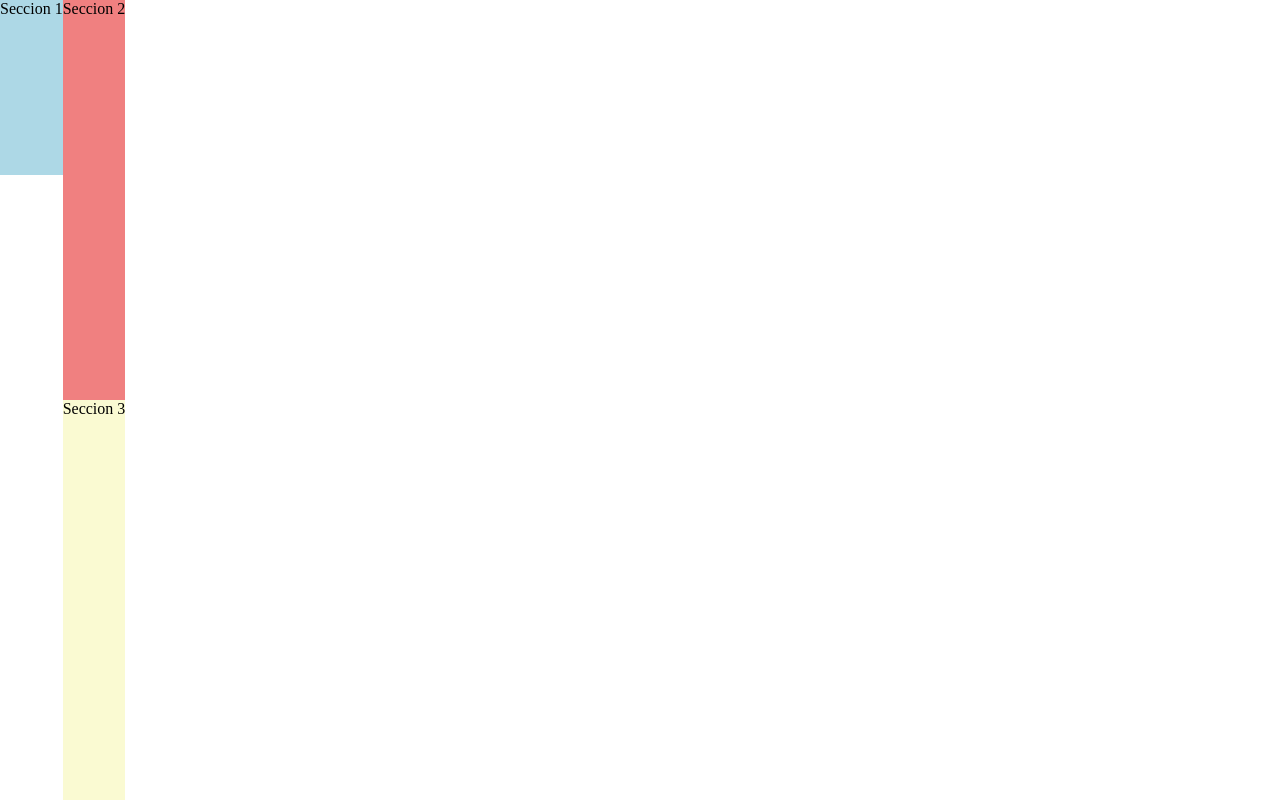
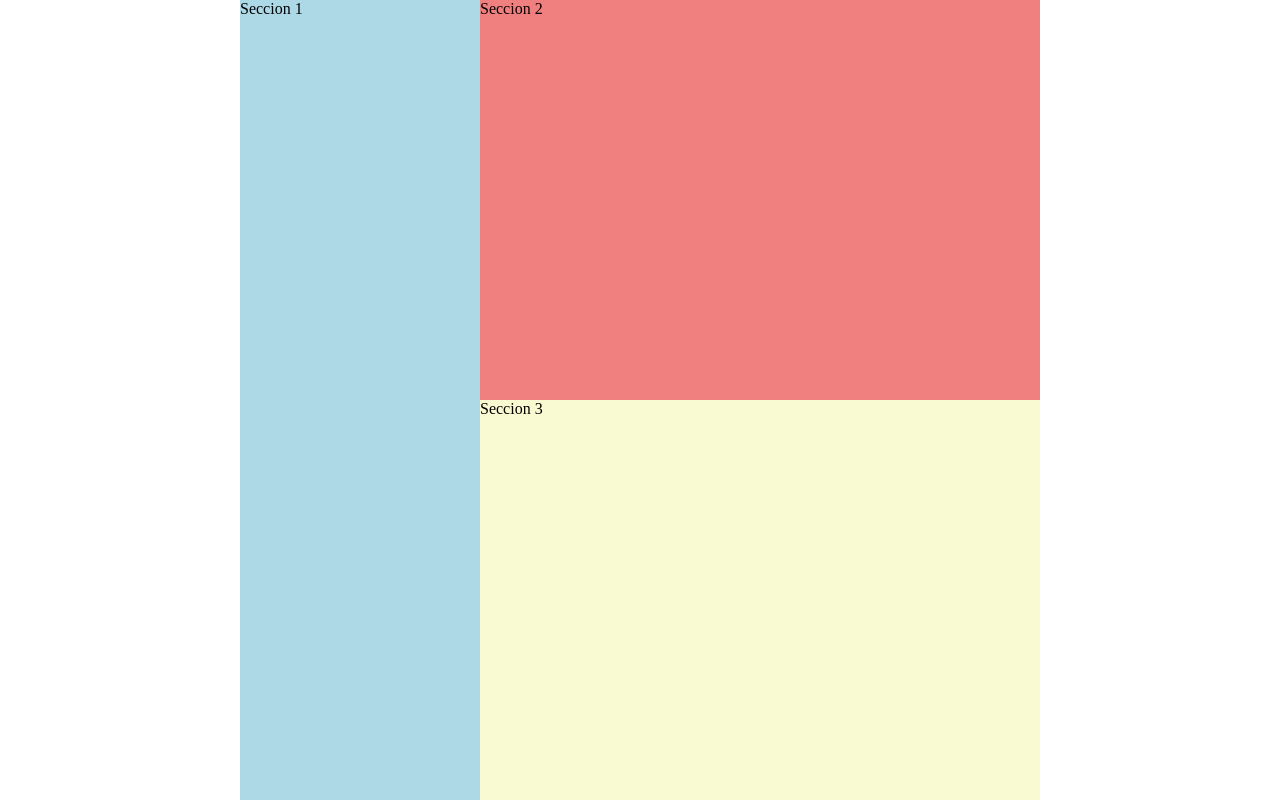
Before and after one commit to contreras117/patrones_responsive, a plain HTML site: page layout_shifter/index.html in a window 1280 px wide. Drawn offline with Linux system fonts and the light colour scheme.

Commit message:
layout shifter

```diff
--- a/layout_shifter/style.css
+++ b/layout_shifter/style.css
@@ -22,6 +22,10 @@ body{
   height: 400px;
 }
 
+.c1, .container-inner{
+  width: 100%;
+}
+
 @media screen and (min-width: 500px){
   .c1{
     height: 175px;
@@ -29,5 +33,17 @@ body{
 }
 
 @media screen and (min-width: 800px){
+  .container{
+    width: 800px;
+    margin: 0 auto;
+  }
 
+  .c1{
+    width: 30%;
+    height: 100vh;
+  }
+
+  .container-inner{
+    width: 70%;
+  }
 }
```
